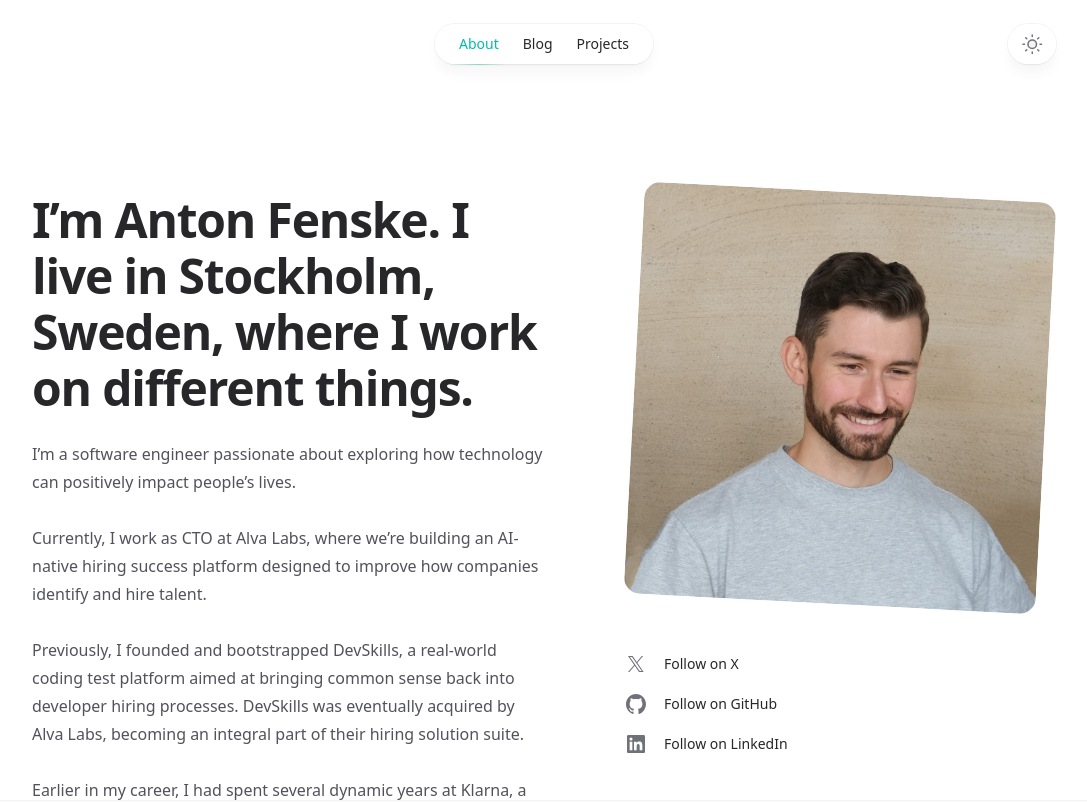
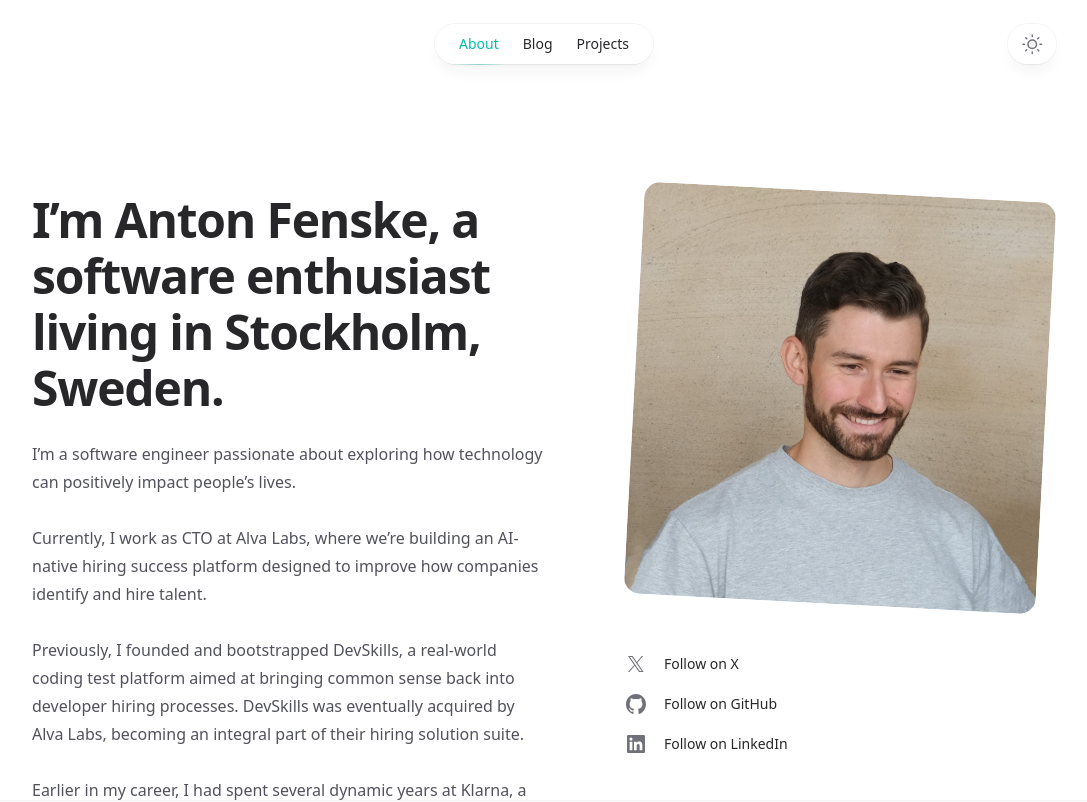
Before and after one commit to fenske/antonfenske-dot-com, a Next.js app: page /about in a window 1280 px wide. Shown: the top 802 px of the page, without its empty margins (96-1183 px from the left). Built offline with nearby package versions, Linux system fonts and the light colour scheme.

Commit message:
Update page.tsx

```diff
--- a/src/app/about/page.tsx
+++ b/src/app/about/page.tsx
@@ -69,7 +69,7 @@ export default function About() {
         </div>
         <div className="lg:order-first lg:row-span-2">
           <h1 className="text-4xl font-bold tracking-tight text-zinc-800 sm:text-5xl dark:text-zinc-100">
-            I’m Anton Fenske. I live in Stockholm, Sweden, where I work on different things.
+            I’m Anton Fenske, a software enthusiast living in Stockholm, Sweden.
           </h1>
           <div className="mt-6 space-y-7 text-base text-zinc-600 dark:text-zinc-400">
             <p>
```
